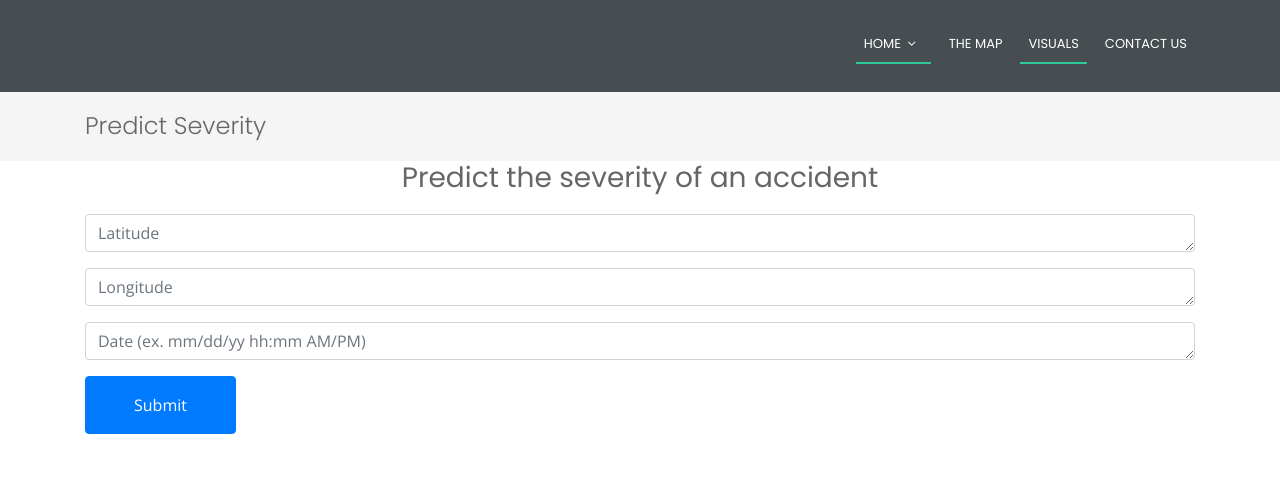
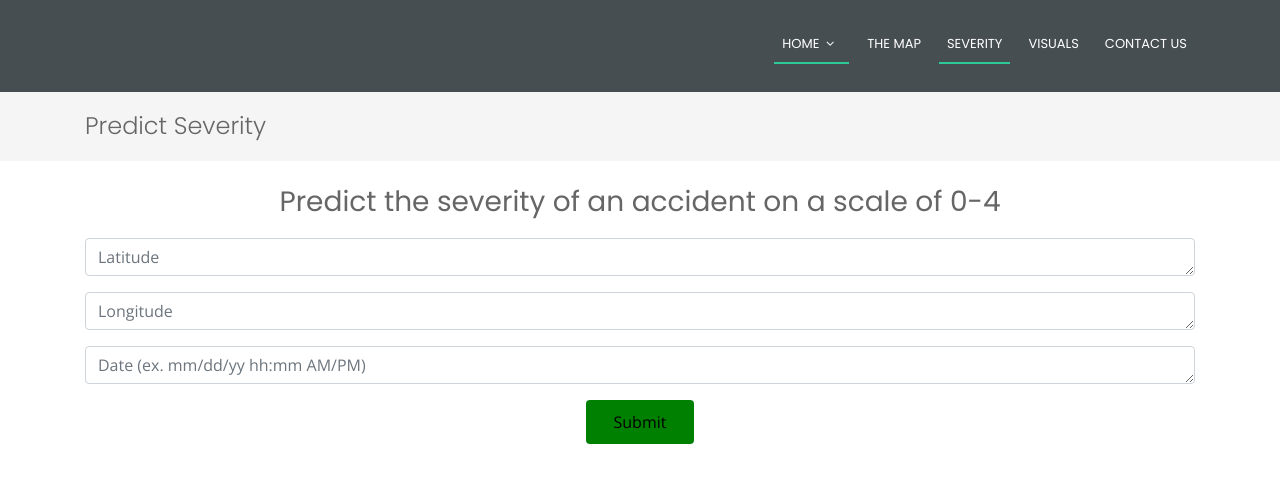
Before and after one commit to ShafinH/Innovate-Driving, a plain HTML site: page severity.html in a window 1280 px wide. Drawn offline with nearby package versions, Linux system fonts and the light colour scheme.

Commit message:
Update severity.html

```diff
--- a/severity.html
+++ b/severity.html
@@ -51,7 +51,8 @@
                         </ul>
                     </li>
                     <li><a href="map.html">The Map</a></li>
-                    <li class="menu-active"><a href="visual.html">Visuals</a></li>
+                    <li class="menu-active"><a href="severity.html">Severity</a></li>
+                    <li><a href="visual.html">Visuals</a></li>
                     <li><a href="index.html#contact">Contact Us</a></li>
                 </ul>
             </nav><!-- #nav-menu-container -->
@@ -73,11 +74,12 @@
             </div>
         </section><!-- Breadcrumbs Section -->
 
+        <br />
         <center>
-            <h3>Predict the severity of an accident</h3>
+            <h3>Predict the severity of an accident on a scale of 0-4</h3>
         </center>
 
-        <div class="container" class="nav-menu">
+        <div class="container" class="form">
 
             <form action="#" id="sev">
                 <div class="form-group">
@@ -93,11 +95,41 @@
                         placeholder="Date (ex. mm/dd/yy hh:mm AM/PM)"></textarea>
                 </div>
 
-                <button class="btn btn-primary py-3 px-5" id="">Submit</button>
+                <div class="text-center"><button type="submit" class="btn success">Submit</button></div>
 
         </div>
 
         </form>
+
+        <style>
+            .btn {
+                border: none;
+                background-color: green;
+                padding: 10px 28px;
+                font-size: 16px;
+                cursor: pointer;
+                display: inline-block;
+            }
+
+            /* On mouse-over */
+            .btn:hover {
+                background: gray;
+            }
+
+            .success {
+                color: black;
+            }
+        </style>
+
+        <br />
+
+        <center>
+
+            <div class="hide">
+                <h4>Your accident has been predicited to be a stage 2 accident</h4>
+            </div>
+
+        </center>
         </div>
 
 
```
